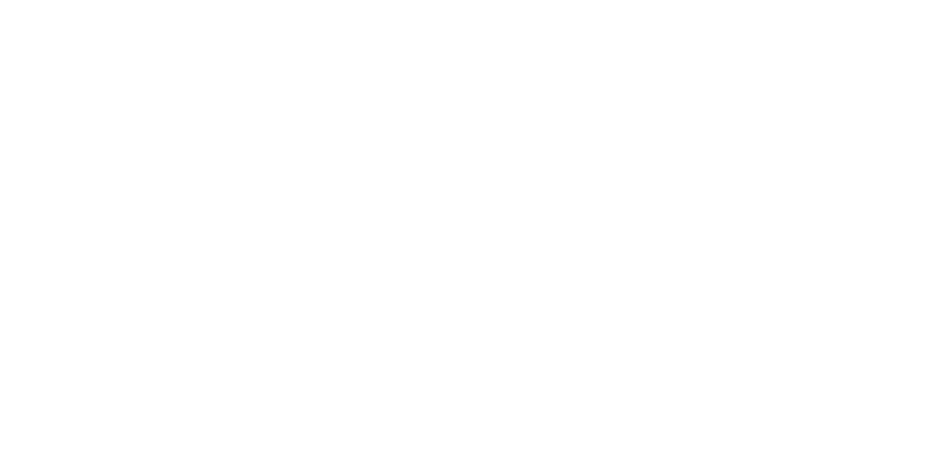
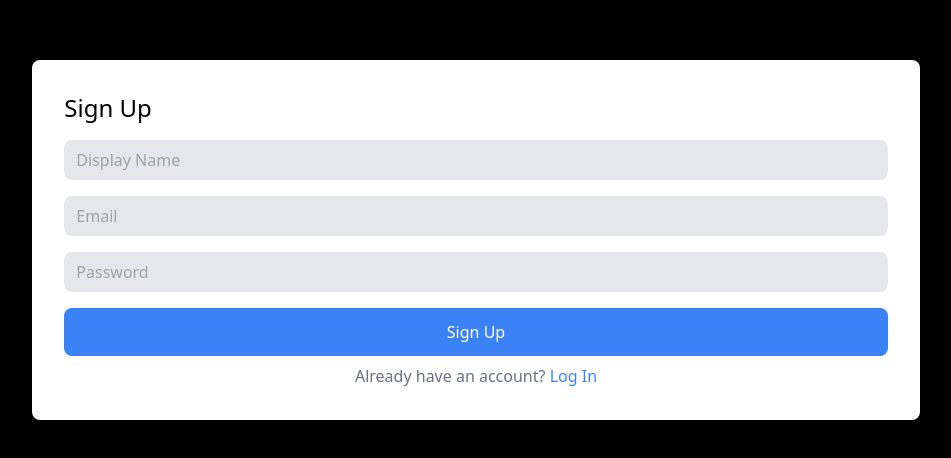
Before and after one commit to Inefy/InterleavingAttack, a React (Create React App) app in the folder userlogin/: page /Signup in a window 1280 px wide. Before the commit this address had no page. Shown: the part 160-618 px from the top of the page, without its empty margins (164-1115 px from the left). Built offline with nearby package versions, Linux system fonts and the light colour scheme.

Commit message:
add user login and sginup

```diff
--- a/userlogin/src/App.js
+++ b/userlogin/src/App.js
@@ -2,14 +2,17 @@ import React from 'react';
 import {Routes, Route } from 'react-router-dom';
 import UserLogin from './components/userLogin.jsx';
 import UserProfile from './components/userProfile.jsx';
+import SignUp from './components/userSginup.jsx';
 
 function App() {
   return (
     <div className="App">
     <Routes>
       <Route path="/" element={<UserLogin/>}/>
-      <Route path="/userlogin" element={<UserLogin/>}/>
+      <Route path="/login" element={<UserLogin/>}/>
       <Route path="/userprofile" element={<UserProfile/>}/>
+      <Route path="*" element={<h1>404 Not Found</h1>}/>
+      <Route path="/Signup" element={<SignUp/>}/>
     </Routes>
     </div>
   );
--- a/userlogin/src/components/userLogin.jsx
+++ b/userlogin/src/components/userLogin.jsx
@@ -1,18 +1,23 @@
 import React, { useState } from 'react';
-import { useNavigate } from 'react-router-dom';
-// import { useNavigate } from 'react-router-dom';
+import { Link, useNavigate } from 'react-router-dom';
+
+import auth from '../firebase';
+import { signInWithEmailAndPassword } from 'firebase/auth';
+
 const UserLogin = () => {
   const [username, setUsername] = useState('');
   const [password, setPassword] = useState('');
   const navigate = useNavigate();
-    const handleLogin = () => {
-    // Replace this with your user login logic
 
-    if (username === 'admin' && password === 'admin') {
+  const handleLogin = async () => {
+    try {
+      await signInWithEmailAndPassword(auth, username, password);
       navigate('/userprofile');
+    } catch (error) {
+      console.log(error);
+    }
+  }
 
-    }
-    };
 
   return (
     <div className="flex items-center justify-center h-screen bg-black text-gray">
@@ -32,9 +37,17 @@ const UserLogin = () => {
           onChange={(e) => setPassword(e.target.value)}
           className="w-full py-2 px-3 rounded-lg mb-4 border-none bg-gray-200"
         />
-        <button onClick={handleLogin} className="w-full py-3 bg-black text-white rounded-lg">
+        <button onClick={handleLogin} className="w-full py-3 bg-black text-white rounded-lg mb-2">
           Login
         </button>
+        <p className="text-center text-gray-500">
+          Don't have an account?{' '}
+          <Link to="/signup">
+            <button className="text-blue-500">
+              Sign Up
+            </button>
+          </Link>
+        </p>
       </div>
     </div>
   );
--- a/userlogin/src/components/userProfile.jsx
+++ b/userlogin/src/components/userProfile.jsx
@@ -1,30 +1,56 @@
-import React from 'react';
+import React, { useEffect, useState } from 'react';
 import { useNavigate } from 'react-router-dom';
+import { getAuth, signOut } from 'firebase/auth';
 
 const UserProfile = () => {
   const navigate = useNavigate();
+  const [user, setUser] = useState(null);
 
-  // Replace this with your user data or retrieve it from an API
-  const user = {
-    name: 'John Doe',
-    email: 'johndoe@example.com',
+  const auth = getAuth();
+
+  useEffect(() => {
+    const unsubscribe = auth.onAuthStateChanged((user) => {
+      // If a user is signed in, update the state with user data
+      if (user) {
+        setUser({
+          uid: user.uid,
+          displayName: user.displayName,
+          email: user.email,
           // Add more user information here
-  };
+        });
+      } else {
+        // If no user is signed in, redirect to the login page
+        navigate('/login');
+      }
+    });
 
-  const handleLogout = () => {
-    navigate('/userlogin');
+    // Cleanup the subscription when the component unmounts
+    return () => unsubscribe();
+  }, [auth, navigate]);
+
+  const handleLogout = async () => {
+    try {
+      await signOut(auth);
+      navigate('/login');
+    } catch (error) {
+      console.error('Error logging out:', error);
+    }
   };
 
   return (
     <div className="min-h-screen flex items-center justify-center bg-black text-black">
       <div className="bg-white rounded-lg p-8 shadow-lg">
         <h1 className="text-2xl mb-4">User Profile</h1>
+        {user && (
           <div className="mb-4">
-          <strong>Name:</strong> {user.name}
+            <strong>Name:</strong> {user.displayName}
           </div>
+        )}
+        {user && (
           <div className="mb-4">
             <strong>Email:</strong> {user.email}
           </div>
+        )}
         {/* Add more user information here */}
         <button onClick={handleLogout} className="w-full py-3 bg-red-500 text-white rounded-lg">
           Log out
--- /dev/null
+++ b/userlogin/src/components/userSginup.jsx
@@ -0,0 +1,74 @@
+import React, { useState } from 'react';
+import { Link, useNavigate } from 'react-router-dom';
+import { createUserWithEmailAndPassword,updateProfile } from 'firebase/auth';
+
+import auth from '../firebase';
+
+const SignUp = () => {
+  const [email, setEmail] = useState('');
+  const [password, setPassword] = useState('');
+  const [displayName, setDisplayName] = useState('');
+  const navigate = useNavigate();
+
+  const handleSignUp = async () => {
+    try {
+        const userCredential = await createUserWithEmailAndPassword(auth, email, password);
+
+        // Access the user from the userCredential object
+        const user = userCredential.user;
+
+        // Update the user's display name
+        await updateProfile(user, {
+          displayName: displayName,
+        });
+
+        // Navigate to the user profile page or any other desired route
+        navigate('/userprofile');
+      } catch (error) {
+        console.error(error);
+        // Handle signup errors, e.g., display an error message to the user
+      }
+  };
+
+  return (
+    <div className="flex items-center justify-center h-screen bg-black text-gray">
+      <div className="bg-white rounded-lg p-8 shadow-lg">
+        <h1 className="text-2xl mb-4">Sign Up</h1>
+        <input
+          type="text"
+          placeholder="Display Name"
+          value={displayName}
+          onChange={(e) => setDisplayName(e.target.value)}
+          className="w-full py-2 px-3 rounded-lg mb-4 border-none bg-gray-200"
+        />
+        <input
+          type="text"
+          placeholder="Email"
+          value={email}
+          onChange={(e) => setEmail(e.target.value)}
+          className="w-full py-2 px-3 rounded-lg mb-4 border-none bg-gray-200"
+        />
+        <input
+          type="password"
+          placeholder="Password"
+          value={password}
+          onChange={(e) => setPassword(e.target.value)}
+          className="w-full py-2 px-3 rounded-lg mb-4 border-none bg-gray-200"
+        />
+        <button onClick={handleSignUp} className="w-full py-3 bg-blue-500 text-white rounded-lg mb-2">
+          Sign Up
+        </button>
+        <p className="text-center text-gray-500">
+          Already have an account?{' '}
+          <Link to="/login">
+            <button className="text-blue-500">
+              Log In
+            </button>
+          </Link>
+        </p>
+      </div>
+    </div>
+  );
+};
+
+export default SignUp;
--- a/userlogin/src/firebase.js
+++ b/userlogin/src/firebase.js
@@ -1,5 +1,6 @@
 // Import the functions you need from the SDKs you need
 import { initializeApp } from "firebase/app";
+import {getAuth} from "firebase/auth";
 // TODO: Add SDKs for Firebase products that you want to use
 // https://firebase.google.com/docs/web/setup#available-libraries
 
@@ -14,7 +15,8 @@ const firebaseConfig = {
 };
 
 // Initialize Firebase
-const app = initializeApp(firebaseConfig);
+const firebase = initializeApp(firebaseConfig);
+const auth=getAuth(firebase);
 
 
-export default app;
+export default auth;
```
Lines whose indentation alone changed are shown as unchanged.
